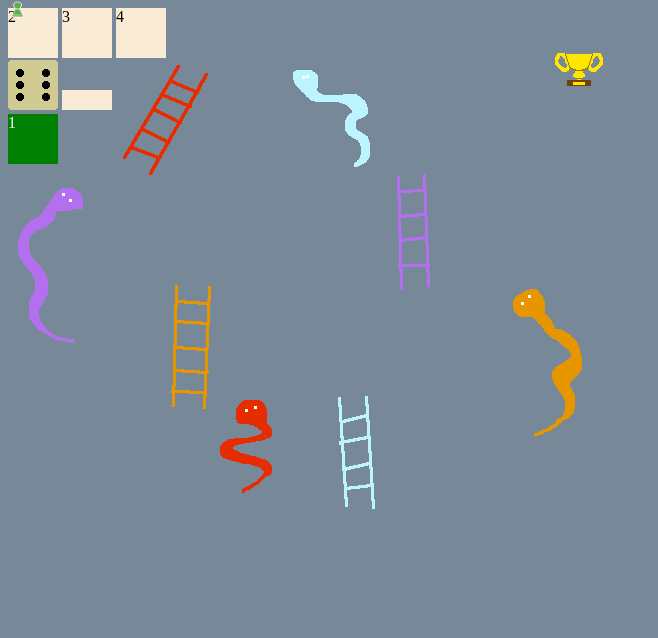
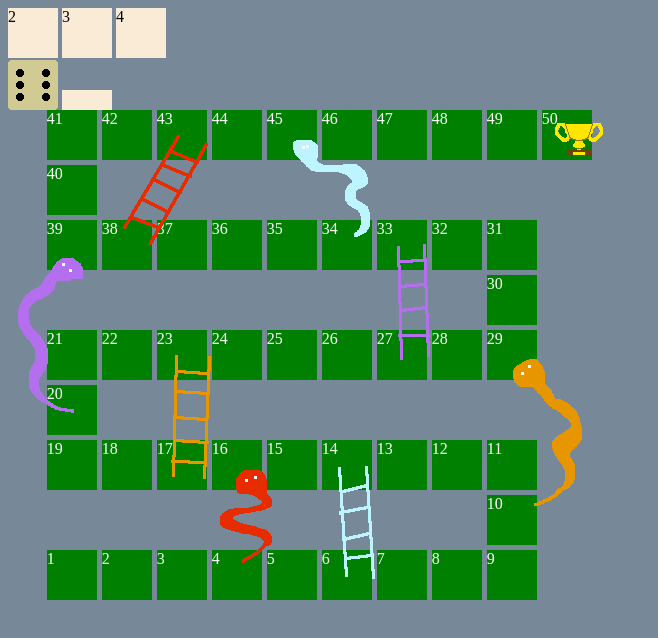
Before and after one commit to GaMerijn2/flex-boardgame, a plain HTML site: page index.html in a window 1280 px wide. Shown: the whole page, without its empty margins (0-658 px from the left). Drawn offline with Linux system fonts and the light colour scheme.

Commit message:
Files added for boardgame Les 11.

```diff
--- a/index.html
+++ b/index.html
@@ -1,30 +1,41 @@
 <!DOCTYPE html>
 <html>
-    <head>
-        <meta charset="utf-8">
-        <link rel="stylesheet" href="style.css">
-        <script type="text/javascript" src="index.js"></script>
-    </head>
-<body>
+
+
+<head>
+    <meta charset="utf-8">
+    <link rel="stylesheet" href="style.css">
+    <script type="text/javascript" src="index.js"></script>
+</head>
+
+<body onload="init()">
+
     <div class="selectPlayers">
-        <div class="amountButton">2</div>
-        <div class="amountButton">3</div>
-        <div class="amountButton">4</div>
+        <div class="amountButton" onclick="alert('dit hoort bij les 11, normaal staat hier: game.start(2)')">2</div>
+        <div class="amountButton" onclick="game.start(3)">3</div>
+        <div class="amountButton" onclick="game.start(4)">4</div>
     </div>
+
     <div class="main">
         <div class="ui">
             <div class="roll"></div>
-            <div class="playerturn"></div>
+            <div class="playerTurn"></div>
         </div>
     <div class="board">
-        <div class="tile">1</div>
+
     </div>
+
     <div class="pawn pawn0"></div>
     <div class="pawn pawn1"></div>
     <div class="pawn pawn2"></div>
     <div class="pawn pawn3"></div>
     <div class="boardOverlay"></div>
+
     </div>
+
     <div class="winner"></div>
+
 </body>
+
+
 </html>
--- a/index.js
+++ b/index.js
@@ -0,0 +1,131 @@
+
+
+let game;
+
+function init()
+{
+    game = new game();
+}
+
+
+
+class Player
+{
+    constructor(index)
+    {
+        this.index = index;
+        this.atTile = 0;
+        this.pawn = document.getElementsByClassName("pawn" + index)[0];
+        this.pawn.style.display = "block";
+    }
+}
+class Tile
+{
+    constructor(div)
+    {
+        this.div = div;
+        this.goto = -1;
+    }
+}
+class Game
+{
+    constructor(div)
+    {
+        this.selectplayersDiv = document.getElementsByClassName("selectPlayers")[0];
+        this.winnerDiv = document.getElementsByClassName("winner")[0];
+        this.playerturnDiv = document.getElementsByClassName("playerTurn")[0];
+        this.rollDiv = document.getElementsByClassName("roll")[0];
+        this.mainDiv = document.getElementsByClassName("main")[0];
+        this.boardDiv = document.getElementsByClassName("board")[0];
+        this.boardoverlayDiv = document.getElementsByClassName("selectPlayers")[0];
+
+        this.tiles = [];
+        this.players = [];
+        this.playerTurn = 0;
+        this.SetupBoard();
+    }
+    SetupBoard()
+    {
+        let path = [1, 1, 1, 1, 1, 1, 1, 1, 1, 0, 0, 3, 3, 3, 3, 3, 3, 3, 3, 0, 0, 1, 1, 1, 1, 1, 1, 1, 1, 0, 0, 3, 3, 3, 3, 3, 3, 3, 3, 0, 0, 1, 1, 1, 1, 1, 1, 1, 1, 1]
+        let x = -0.15;
+        let y = 10;
+        let tileSize = 55;
+        for (var i = 0; i < path.length; i++)
+        {
+            let cmd = path[i];
+
+            if(cmd == 1){
+                x++;
+            }
+
+            else if (cmd == 3){
+                x--;
+            }
+
+            else if (cmd == 0){
+                y--;
+            }
+            let div = this.makeBoardDiv(x * tileSize , y * tileSize, i+1)
+            let tile = new Tile(div);
+            this.tiles.push(tile);
+
+        }
+        this.setupGotos();
+    }
+    setupGotos()
+    {
+        let goto = [[6,14],
+                    [16,4],
+                    [17,23],
+                    [27,33],
+                    [29,10],
+                    [38,43],
+                    [39,20],
+                    [45,34]];
+
+        for (var i = 0; i < goto.length; i++)
+        {
+            let element = goto[i];
+            let start = element[0] - 1;
+            let end = element[1] - 1;
+
+            let tile = this.tiles[start];
+            tile.goto = end;
+        }
+    }
+    start(amountOfPlayers)
+    {
+
+    }
+    moveToNextPlayer()
+    {
+
+    }
+    draw()
+    {
+
+    }
+    roll()
+    {
+
+    }
+    setPawn(playerI, atTile)
+    {
+
+    }
+    makeBoardDiv(x,y,tileDisplayNumber)
+    {
+        let div = document.createElement("div");
+        div.className = "tile";
+        div.style.left = x + "px";
+        div.style.top = y + "px";
+        div.textContent = tileDisplayNumber;
+        this.boardDiv.appendChild(div);
+
+        return div;
+    }
+}
+function init()
+{
+    let game = new Game();
+}
--- a/style.css
+++ b/style.css
@@ -1,23 +1,10 @@
 body{
     background-color: lightslategray;
 }
-.selectPlayers
-{
-
-}
-.amountButton
-{
-    display: inline-block;
-    width: 50px;
-    height: 50px;
-    background-color: antiquewhite;
-}
 .main{
-
 }
 .ui{
     margin-top: 2px;
-
 }
 .roll{
     display: inline-block;
@@ -25,7 +12,18 @@ body{
     height: 50px;
     background-image: url('img/dice6.png');
 }
-.playerturn{
+.tile{
+    position: absolute;
+    width: 50px;
+    height: 50px;
+    background-color: green;
+    color: white;
+}
+.selectPlayers
+{
+
+}
+.playerTurn{
     display: inline-block;
     background-color: antiquewhite;
     width: 50px;
@@ -36,18 +34,19 @@ body{
     height: 600px;
 }
 .boardOverlay{
-    top: 0px;
+    top: 70px;
     position: absolute;
     background-image: url('img/snakes.png');
     width: 600px;
     height: 600px;
 }
-.pawn{
-    position: absolute;
-    top: 0px;
-    background-size: contain;
-    width: 20px;
-    height: 20px;
+
+.amountButton
+{
+    display: inline-block;
+    width: 50px;
+    height: 50px;
+    background-color: antiquewhite;
 }
 .pawn0{
     background-image: url('img/pawn0.png');
@@ -61,10 +60,15 @@ body{
 .pawn3{
     background-image: url('img/pawn3.png');
 }
-.tile{
+
+.pawn{
     position: absolute;
-    width: 50px;
-    height: 50px;
-    background-color: green;
-    color: white;
+    top: 0px;
+    background-size: contain;
+    width: 40px;
+    height: 40px;
+    display: none;
 }
+.winner{
+    display: none;
+}
```
Also changed, not shown: git link FLEX boardgame.txt (added), 1 other file.
